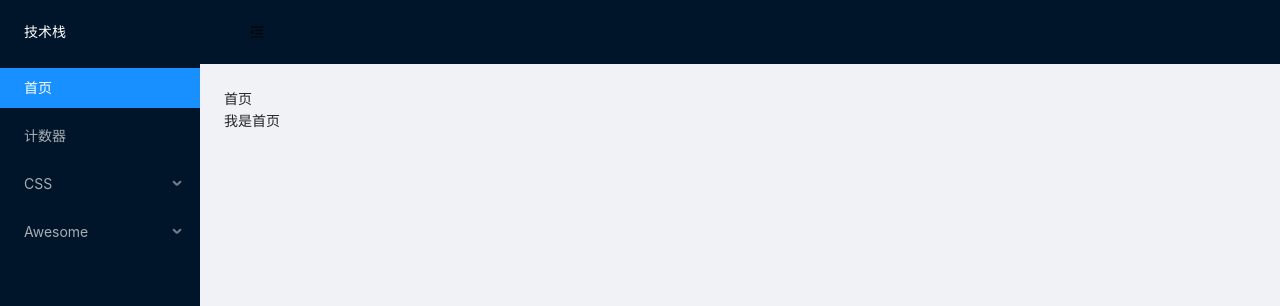
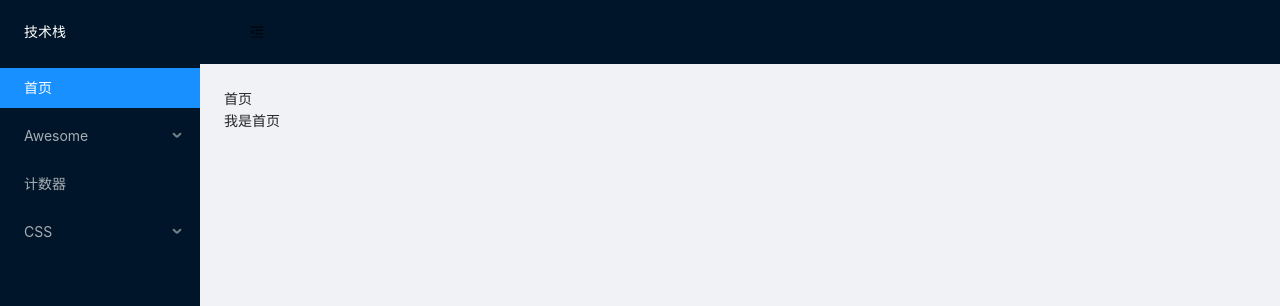
Before and after one commit to zxf4399/react-antd-admin, a React app: page / in a window 1280 px wide. Shown: the top 306 px of the page. Built offline with nearby package versions, Linux system fonts and the light colour scheme.

Commit message:
feat: add awesome terminal fish

```diff
--- /dev/null
+++ b/src/pages/awesome/terminal/index.md
@@ -0,0 +1,11 @@
+# Shell
+
+[fish](https://github.com/fish-shell/fish-shell) - The user-friendly command line shell.
+
+## Framework
+
+[Oh My Fish](https://github.com/oh-my-fish/oh-my-fish) - The Fish Shell Framework
+
+## Plugins
+
+[git](https://github.com/jhillyerd/plugin-git) - Git plugin for Oh My Fish (similar to oh-my-zsh git)
--- /dev/null
+++ b/src/pages/awesome/terminal/index.tsx
@@ -0,0 +1,6 @@
+import ReactMarkdown from "react-markdown";
+import md from "./index.md";
+
+const Terminal = () => <ReactMarkdown>{md}</ReactMarkdown>;
+
+export default Terminal;
--- a/src/routes.tsx
+++ b/src/routes.tsx
@@ -6,14 +6,17 @@ import SuspenseWithFallback from "./components/common/suspense-with-fallback";
 const Index = React.lazy(
   () => import(/* webpackPrefetch: true */ "@/pages/index")
 );
+const AwesomeMacOS = React.lazy(
+  () => import(/* webpackPrefetch: true */ "@/pages/awesome/macOS")
+);
+const AwesomeTerminal = React.lazy(
+  () => import(/* webpackPrefetch: true */ "@/pages/awesome/terminal")
+);
 const Counter = React.lazy(
   () => import(/* webpackPrefetch: true */ "@/pages/counter")
 );
 const CssAspectRatio = React.lazy(
   () => import(/* webpackPrefetch: true */ "@/pages/css/aspect-ratio")
-);
-const AwesomeMacOS = React.lazy(
-  () => import(/* webpackPrefetch: true */ "@/pages/awesome/macOS")
 );
 
 interface MenuItem {
@@ -36,6 +39,27 @@ const routes: RouteObject[] = [
         index: true,
       },
       {
+        children: [
+          {
+            element: (
+              <SuspenseWithFallback>
+                <AwesomeTerminal />
+              </SuspenseWithFallback>
+            ),
+            path: "/awesome/terminal",
+          },
+          {
+            element: (
+              <SuspenseWithFallback>
+                <AwesomeMacOS />
+              </SuspenseWithFallback>
+            ),
+            path: "/awesome/macOS",
+          },
+        ],
+        path: "/awesome",
+      },
+      {
         element: (
           <SuspenseWithFallback>
             <Counter />
@@ -55,19 +79,6 @@ const routes: RouteObject[] = [
           },
         ],
         path: "/css",
-      },
-      {
-        children: [
-          {
-            element: (
-              <SuspenseWithFallback>
-                <AwesomeMacOS />
-              </SuspenseWithFallback>
-            ),
-            path: "/awesome/macOS",
-          },
-        ],
-        path: "/awesome",
       },
     ],
     element: <Layout />,
@@ -89,6 +100,9 @@ export const menuMap: Record<
   },
   "/awesome/macOS": {
     name: "macOS",
+  },
+  "/awesome/terminal": {
+    name: "终端",
   },
   "/counter": {
     name: "计数器",
```
